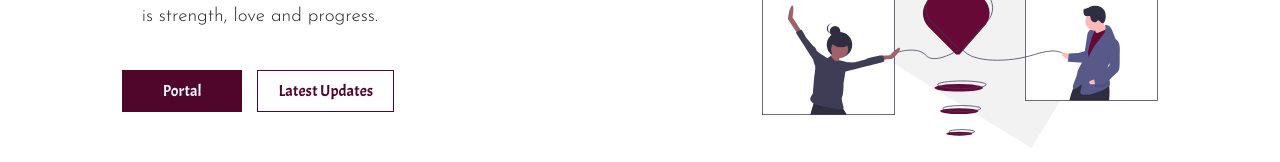
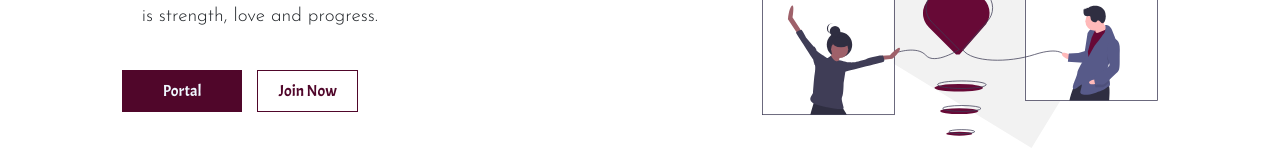
Before and after one commit to giffyonyinye/amukpe-community, a React (Create React App) app: page / in a window 1280 px wide. Shown: the part 238-400 px from the top of the page. Built offline with nearby package versions, Linux system fonts and the light colour scheme; a web font is replaced by a local one.

Commit message:
updated home page

```diff
--- a/src/pages/Home.js
+++ b/src/pages/Home.js
@@ -25,8 +25,8 @@ const Home = () => {
 							<Link to="/login">
 								Portal
 							</Link>
-							<Link to="/registration">
-								Latest Updates
+							<Link to="/register">
+								Join Now
 							</Link>
 						</div>
 					</div>
@@ -116,7 +116,7 @@ const Home = () => {
 						<br />
 
 						<div className="header_button">
-							<Link to="/jobopening">
+							<Link to="/jobopenings">
 								Apply
 							</Link>
 						</div>
```
